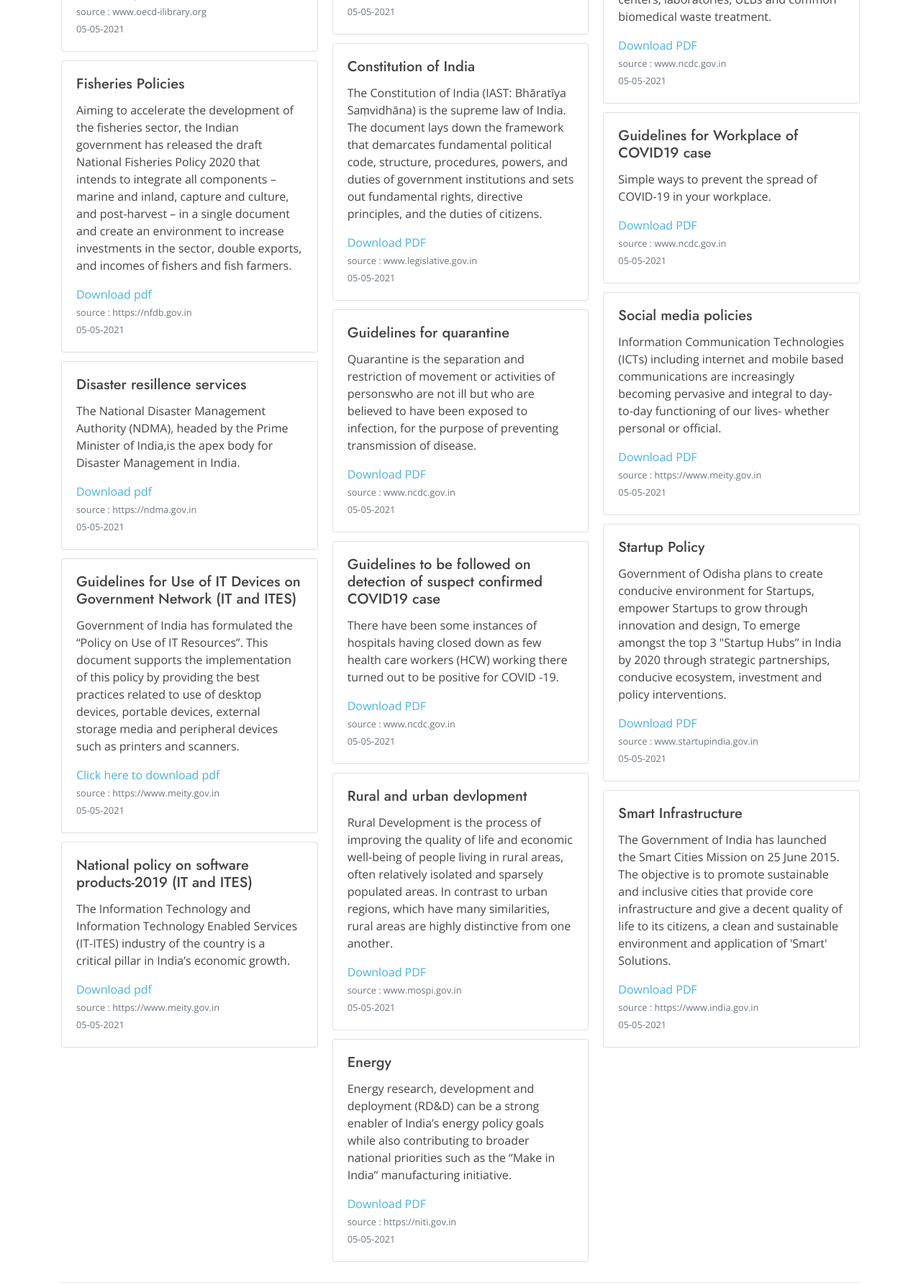
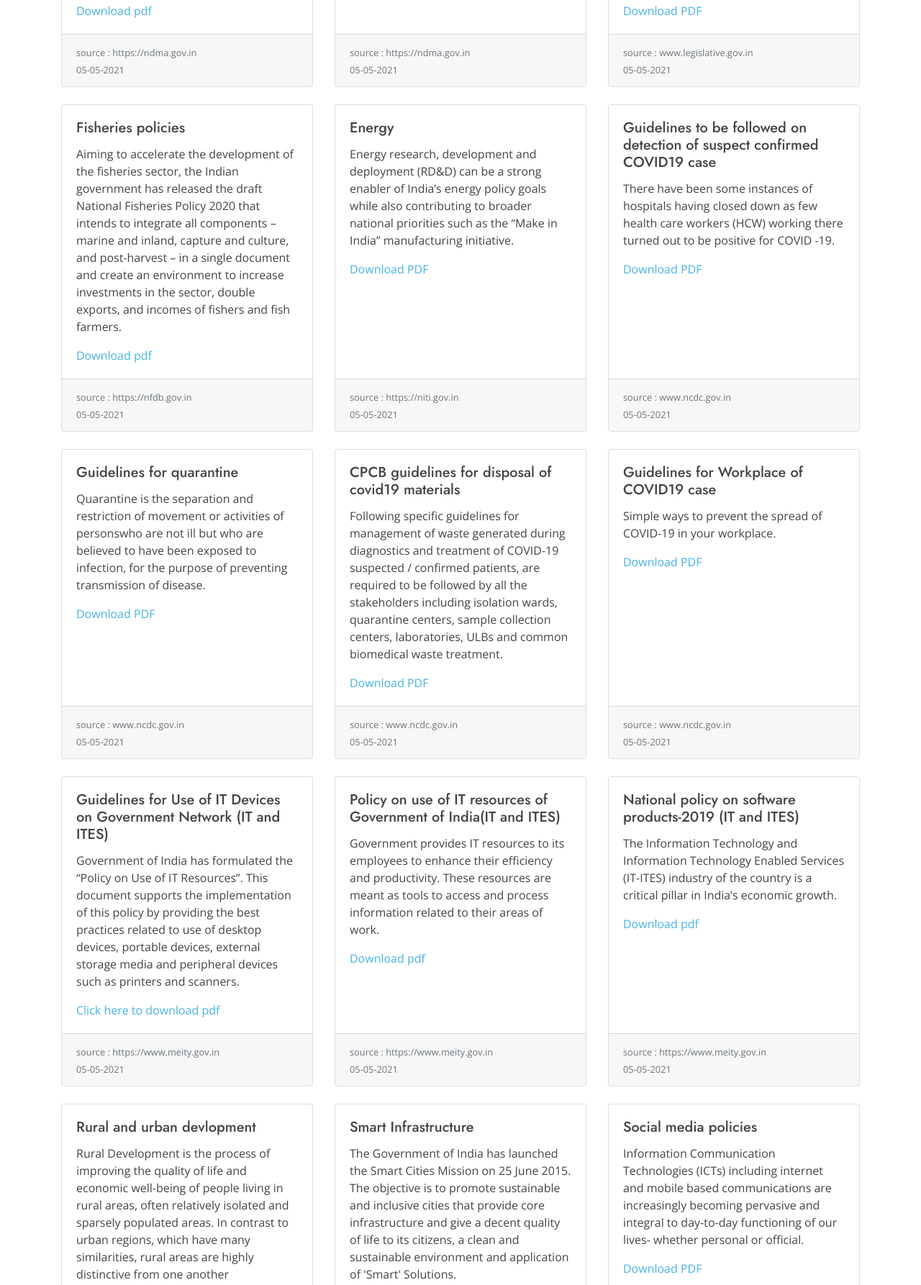
Before and after one commit to Arun3007/WebsiteSoul, a plain HTML site: page policies.html in a window 1280 px wide. Shown: the part 490-2276 px from the top of the page at 72% size. Drawn offline with nearby package versions, Linux system fonts and the light colour scheme.

Commit message:
Update policies.html

```diff
--- a/policies.html
+++ b/policies.html
@@ -73,134 +73,186 @@
         <div class="section-title">
           <h2>Policies</h2>
         </div>
-        <div class="card-columns">
+
+<!--Service section-->
+<div class="card-deck">
   <div class="card">
+
     <div class="card-body">
-      <h5 class="card-title">Agriculture Policies</h5>
+      <h5 class="card-title">Agriculture policies</h5>
       <p class="card-text">Agricultural policy describes a set of laws relating to domestic agriculture and imports of foreign agricultural products.Governments usually implement agricultural policies with the goal of achieving a specific outcome in the domestic agricultural product markets.</p>
        <a href="data\Agriculture, Fishery, Animal Husbandary policies\Agriculture policies\Agriculture policies.pdf">Download pdf</a>
-       <p class="card-text"><small class="text-muted">source : www.oecd-ilibrary.org<br> 05-05-2021</small></p>
+    </div>
+    <div class="card-footer">
+     <small class="text-muted">source : https://ndma.gov.in<br> 05-05-2021</small>
     </div>
   </div>
   <div class="card">
-    <div class="card-body">
-      <h5 class="card-title">Fisheries Policies</h5>
-      <p class="card-text">Aiming to accelerate the development of the fisheries sector, the Indian government has released the draft National Fisheries Policy 2020 that intends to integrate all components – marine and inland, capture and culture, and post-harvest – in a single document and create an environment to increase investments in the sector, double exports, and incomes of fishers and fish farmers.</p>
-      <a href="data\Agriculture, Fishery, Animal Husbandary policies\Fishery\National_Fisheries_Policy_2020.pdf">Download pdf</a>
-       <p class="card-text"><small class="text-muted">source : https://nfdb.gov.in<br> 05-05-2021</small></p>
-    </div>
-  </div>
-  <div class="card">
+
     <div class="card-body">
       <h5 class="card-title">Disaster resillence services</h5>
       <p class="card-text">The National Disaster Management Authority (NDMA), headed by the Prime Minister of India,is the apex body for Disaster Management in India.</p>
        <a href="data\Disaster resillence services\Disaster resilience services.pdf">Download pdf</a>
-       <p class="card-text"><small class="text-muted">source : https://ndma.gov.in<br> 05-05-2021</small></p>
+    </div>
+    <div class="card-footer">
+     <small class="text-muted">source : https://ndma.gov.in<br> 05-05-2021</small>
     </div>
   </div>
   <div class="card">
+
     <div class="card-body">
-      <h5 class="card-title">Guidelines for Use of IT Devices on Government Network (IT and ITES)</h5>
-      <p class="card-text">Government of India has formulated the “Policy on Use of IT Resources”. This document supports the implementation of this policy by providing the best practices related to use of desktop devices, portable devices, external storage media and peripheral devices such as printers and scanners.
- </p>
-      <a href="data\IT and ITES policies\Guidelines for Use of IT Devices on Government Network _0.pdf">Click here to download pdf</a>
-      <p class="card-text"><small class="text-muted">source : https://www.meity.gov.in<br> 05-05-2021</small></p>
+      <h5 class="card-title">Constitution of India</h5>
+      <p class="card-text">The Constitution of India (IAST: Bhāratīya Saṃvidhāna) is the supreme law of India. The document lays down the framework that demarcates fundamental political code, structure, procedures, powers, and duties of government institutions and sets out fundamental rights, directive principles, and the duties of citizens.</p>
+       <a href="data\Constitution of India\Constitution of India.pdf">Download PDF</a>
+    </div>
+    <div class="card-footer">
+     <small class="text-muted">source : www.legislative.gov.in<br> 05-05-2021</small>
+    </div>
+  </div>
+</div>
+<br>
+
+<div class="card-deck">
+  <div class="card">
+
+    <div class="card-body">
+      <h5 class="card-title">Fisheries policies</h5>
+      <p class="card-text">Aiming to accelerate the development of the fisheries sector, the Indian government has released the draft National Fisheries Policy 2020 that intends to integrate all components – marine and inland, capture and culture, and post-harvest – in a single document and create an environment to increase investments in the sector, double exports, and incomes of fishers and fish farmers.</p>
+       <a href="data\Agriculture, Fishery, Animal Husbandary policies\Fishery\National_Fisheries_Policy_2020.pdf">Download pdf</a>
+    </div>
+    <div class="card-footer">
+      <small class="text-muted">source : https://nfdb.gov.in<br> 05-05-2021</small>
     </div>
   </div>
   <div class="card">
+
     <div class="card-body">
-      <h5 class="card-title">National policy on software products-2019 (IT and ITES)</h5>
-      <p class="card-text">The Information Technology and Information Technology Enabled Services (IT-ITES) industry of the country is a critical pillar in India’s economic growth. </p>
-     <a href="data\IT and ITES policies\national_policy_on_software_products-2019.pdf">Download pdf</a>
-      <p class="card-text"><small class="text-muted">source : https://www.meity.gov.in<br> 05-05-2021</small></p>
+      <h5 class="card-title">Energy</h5>
+      <p class="card-text">Energy research, development and deployment (RD&D) can be a strong enabler of India’s energy policy goals while also contributing to broader national priorities such as the “Make in India” manufacturing initiative.</p>
+       <a href="data\Energy\IEA-India 2020-In-depth-EnergyPolicy_0.pdf">Download PDF</a>
+    </div>
+    <div class="card-footer">
+     <small class="text-muted">source : https://niti.gov.in <br> 05-05-2021</small>
     </div>
   </div>
   <div class="card">
+
+    <div class="card-body">
+      <h5 class="card-title">Guidelines to be followed on detection of suspect confirmed COVID19 case</h5>
+      <p class="card-text">There have been some instances of hospitals having closed down as few health care workers (HCW) working there turned out to be positive for COVID -19.</p>
+        <a href="data\Health\Guidelines to be followed on detection of suspect confirmed COVID19 case.pdf">Download PDF</a>
+    </div>
+    <div class="card-footer">
+     <small class="text-muted">source : www.ncdc.gov.in<br> 05-05-2021</small>
+    </div>
+  </div>
+</div>
+<br>
+<div class="card-deck">
+  <div class="card">
+
+    <div class="card-body">
+      <h5 class="card-title">Guidelines for quarantine</h5>
+      <p class="card-text">Quarantine is the separation and restriction of movement or activities of personswho are not ill but who are believed to have been exposed to infection, for the purpose of preventing transmission of disease.</p>
+         <a href="data\Health\Guidelines for quarantine.pdf">Download PDF</a>
+    </div>
+    <div class="card-footer">
+      <small class="text-muted">source : www.ncdc.gov.in<br> 05-05-2021</small>
+    </div>
+  </div>
+  <div class="card">
+
+    <div class="card-body">
+      <h5 class="card-title">CPCB guidelines for disposal of covid19 materials</h5>
+      <p class="card-text">Following specific guidelines for management of waste generated during diagnostics and treatment of COVID-19 suspected / confirmed patients, are required to be followed by all the stakeholders including isolation wards, quarantine centers, sample collection centers, laboratories, ULBs and common biomedical waste treatment.</p>
+        <a href="data\Health\CPCB guidelines for disposal of covid19 materials.pdf">Download PDF</a>
+    </div>
+    <div class="card-footer">
+     <small class="text-muted">source : www.ncdc.gov.in<br>05-05-2021</small>
+    </div>
+  </div>
+  <div class="card">
+
+    <div class="card-body">
+      <h5 class="card-title">Guidelines for Workplace of COVID19 case</h5>
+      <p class="card-text">Simple ways to prevent the spread of COVID-19 in your workplace.</p>
+        <a href="data\Health\Guidelines for Workplace of COVID19 case.pdf">Download PDF</a>
+    </div>
+    <div class="card-footer">
+     <small class="text-muted">source : www.ncdc.gov.in<br>05-05-2021</small>
+    </div>
+  </div>
+</div>
+<br>
+<div class="card-deck">
+  <div class="card">
+
+    <div class="card-body">
+      <h5 class="card-title">Guidelines for Use of IT Devices on Government Network (IT and ITES)</h5>
+      <p class="card-text">Government of India has formulated the “Policy on Use of IT Resources”. This document supports the implementation of this policy by providing the best practices related to use of desktop devices, portable devices, external storage media and peripheral devices such as printers and scanners.</p>
+         <a href="data\IT and ITES policies\Guidelines for Use of IT Devices on Government Network _0.pdf">Click here to download pdf</a>
+    </div>
+    <div class="card-footer">
+      <small class="text-muted">source : https://www.meity.gov.in<br> 05-05-2021</small>
+    </div>
+  </div>
+  <div class="card">
+
     <div class="card-body">
       <h5 class="card-title">Policy on use of IT resources of Government of India(IT and ITES)</h5>
       <p class="card-text">Government provides IT resources to its employees to enhance their efficiency and productivity. These resources are meant as tools to access and process information related to their areas of work.</p>
          <a href="data\IT and ITES policies\Policy_on_use_of_IT _esources_of_Government_of_India_0.pdf">Download pdf</a>
-      <p class="card-text"><small class="text-muted">source : https://www.meity.gov.in<br> 05-05-2021</small></p>
+    </div>
+    <div class="card-footer">
+     <small class="text-muted">source : https://www.meity.gov.in<br> 05-05-2021</small>
     </div>
   </div>
   <div class="card">
+
     <div class="card-body">
-      <h5 class="card-title">Constitution of India</h5>
-      <p class="card-text">The Constitution of India (IAST: Bhāratīya Saṃvidhāna) is the supreme law of India. The document lays down the framework that demarcates fundamental political code, structure, procedures, powers, and duties of government institutions and sets out fundamental rights, directive principles, and the duties of citizens.</p>
-      <a href="data\Constitution of India\Constitution of India.pdf">Download PDF</a>
-      <p class="card-text"><small class="text-muted">source : www.legislative.gov.in<br> 05-05-2021</small></p>
+      <h5 class="card-title">National policy on software products-2019 (IT and ITES)</h5>
+      <p class="card-text">The Information Technology and Information Technology Enabled Services (IT-ITES) industry of the country is a critical pillar in India’s economic growth.</p>
+        <a href="data\IT and ITES policies\national_policy_on_software_products-2019.pdf">Download pdf</a>
+    </div>
+    <div class="card-footer">
+    <small class="text-muted">source : https://www.meity.gov.in<br> 05-05-2021</small>
+    </div>
+  </div>
+</div>
+<br>
+
+<div class="card-deck">
+  <div class="card">
+
+    <div class="card-body">
+      <h5 class="card-title">Rural and urban devlopment</h5>
+      <p class="card-text">Rural Development is the process of improving the quality of life and economic well-being of people living in rural areas, often relatively isolated and sparsely populated areas. In contrast to urban regions, which have many similarities, rural areas are highly distinctive from one another</p>
+       <a href="data\Rural and urban devlopment\SUSTAINABLE DEVELOPMENT GOALS.pdf">Download PDF</a>
+    </div>
+    <div class="card-footer">
+      <small class="text-muted">source : www.mospi.gov.in<br> 05-05-2021</small>
     </div>
   </div>
   <div class="card">
+
     <div class="card-body">
-      <h5 class="card-title">Guidelines for quarantine</h5>
-      <p class="card-text">Quarantine is the separation and restriction of movement or activities of personswho are not ill but who are believed to have been exposed to infection, for the purpose of preventing transmission of disease.</p>
-       <a href="data\Health\Guidelines for quarantine.pdf">Download PDF</a>
-      <p class="card-text"><small class="text-muted">source : www.ncdc.gov.in<br> 05-05-2021</small></p>
+      <h5 class="card-title">Smart Infrastructure</h5>
+      <p class="card-text">The Government of India  has launched the Smart Cities Mission on 25 June 2015. The objective is to promote sustainable and inclusive cities that provide core infrastructure and give a decent quality of life to its citizens, a clean and sustainable environment and application of 'Smart' Solutions.</p>
+       <a href="data\Smart Infrastructure\Smart Infrastructure.pdf">Download PDF</a>
+    </div>
+    <div class="card-footer">
+    <small class="text-muted">source : https://www.india.gov.in<br> 05-05-2021</small>
     </div>
   </div>
   <div class="card">
-    <div class="card-body">
-      <h5 class="card-title">Guidelines to be followed on detection of suspect confirmed COVID19 case</h5>
-      <p class="card-text">There have been some instances of hospitals having closed down as few health care workers (HCW) working there turned out to be positive for COVID -19.</p>
-       <a href="data\Health\Guidelines to be followed on detection of suspect confirmed COVID19 case.pdf">Download PDF</a>
-      <p class="card-text"><small class="text-muted">source : www.ncdc.gov.in<br> 05-05-2021</small></p>
-    </div>
-  </div>
-   <div class="card">
-    <div class="card-body">
-      <h5 class="card-title">Rural and urban devlopment</h5>
-      <p class="card-text">Rural Development is the process of improving the quality of life and economic well-being of people living in rural areas, often relatively isolated and sparsely populated areas. In contrast to urban regions, which have many similarities, rural areas are highly distinctive from one another.</p>
-      <a href="data\Rural and urban devlopment\SUSTAINABLE DEVELOPMENT GOALS.pdf">Download PDF</a>
-      <p class="card-text"><small class="text-muted">source : www.mospi.gov.in<br> 05-05-2021</small></p>
-    </div>
-  </div>
-   <div class="card">
-    <div class="card-body">
-      <h5 class="card-title">Energy</h5>
-      <p class="card-text">Energy research, development and deployment (RD&D) can be a strong enabler of India’s energy policy goals while also contributing to broader national priorities such as the “Make in India” manufacturing initiative.</p>
-      <a href="data\Energy\IEA-India 2020-In-depth-EnergyPolicy_0.pdf">Download PDF</a>
-      <p class="card-text"><small class="text-muted">source : https://niti.gov.in <br> 05-05-2021</small></p>
-    </div>
-  </div>
-   <div class="card">
-    <div class="card-body">
-      <h5 class="card-title">CPCB guidelines for disposal of covid19 materials</h5>
-      <p class="card-text">Following specific guidelines for management of waste generated during diagnostics and treatment of COVID-19 suspected / confirmed patients, are required to be followed by all the stakeholders including isolation wards, quarantine centers, sample collection centers, laboratories, ULBs and common biomedical waste treatment.</p>
-       <a href="data\Health\CPCB guidelines for disposal of covid19 materials.pdf">Download PDF</a>
-      <p class="card-text"><small class="text-muted">source : www.ncdc.gov.in<br>05-05-2021</small></p>
-    </div>
-  </div>
-   <div class="card">
-    <div class="card-body">
-      <h5 class="card-title">Guidelines for Workplace of COVID19 case</h5>
-      <p class="card-text">Simple ways to prevent the spread of COVID-19 in your workplace.</p>
-       <a href="data\Health\Guidelines for Workplace of COVID19 case.pdf">Download PDF</a>
-         <p class="card-text"><small class="text-muted">source : www.ncdc.gov.in<br>05-05-2021</small></p>
-    </div>
-  </div>
-   <div class="card">
+
     <div class="card-body">
       <h5 class="card-title">Social media policies</h5>
       <p class="card-text">Information Communication Technologies (ICTs) including internet and mobile based communications are increasingly becoming pervasive and integral to day-to-day functioning of our lives- whether personal or official.</p>
          <a href="data\Social media policies\Approved Social Media Framework and Guidelines.pdf">Download PDF</a>
-      <p class="card-text"><small class="text-muted">source : https://www.meity.gov.in<br> 05-05-2021</small></p>
     </div>
-  </div>
-   <div class="card">
-    <div class="card-body">
-      <h5 class="card-title">Startup Policy</h5>
-      <p class="card-text">Government of Odisha plans to create conducive environment for Startups, empower Startups to grow through innovation and design, To emerge amongst the top 3 "Startup Hubs” in India by 2020 through strategic partnerships, conducive ecosystem, investment and policy interventions.</p>
-       <a href="data\Startup Policy\Odisha startup policy.pdf">Download PDF</a>
-      <p class="card-text"><small class="text-muted">source : www.startupindia.gov.in<br> 05-05-2021</small></p>
-    </div>
-  </div>
-   <div class="card">
-    <div class="card-body">
-      <h5 class="card-title">Smart Infrastructure</h5>
-      <p class="card-text">The Government of India has launched the Smart Cities Mission on 25 June 2015. The objective is to promote sustainable and inclusive cities that provide core infrastructure and give a decent quality of life to its citizens, a clean and sustainable environment and application of 'Smart' Solutions.</p>
-      <a href="data\Smart Infrastructure\Smart Infrastructure.pdf">Download PDF</a>
-      <p class="card-text"><small class="text-muted">source : https://www.india.gov.in<br> 05-05-2021</small></p>
+    <div class="card-footer">
+     <small class="text-muted">source : https://www.meity.gov.in<br> 05-05-2021</small>
     </div>
   </div>
 </div>
```
Lines whose indentation alone changed are shown as unchanged.
